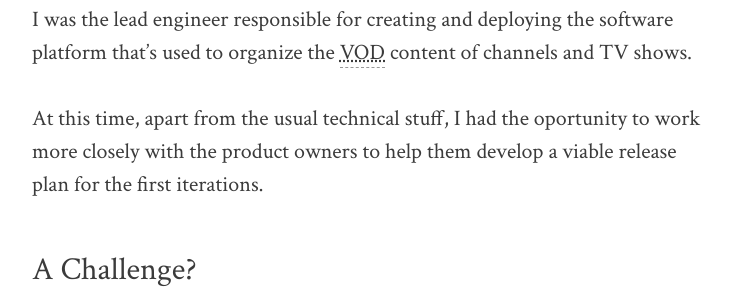
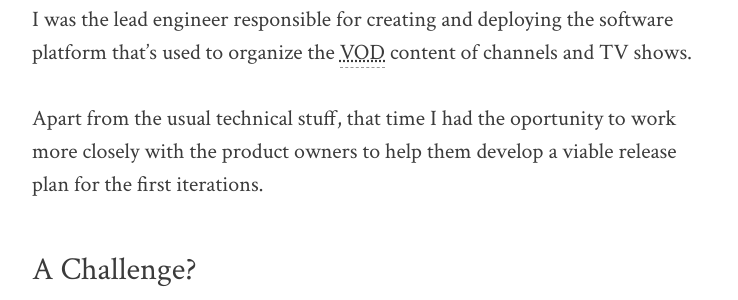
Before and after one commit to danielfm/danielfm.github.io, a Jekyll site: the page built from portfolio.md, in a window 1280 px wide and 900 px high, scrolled down 1300 px. Shown: the part 156-456 px from the top of the window, without its empty margins (268-1006 px from the left). Built offline with Jekyll 4.4.1, drawn with Linux system fonts in a browser that asks for light colours.

Commit message:
Small change in text.

```diff
--- a/portfolio.md
+++ b/portfolio.md
@@ -27,7 +27,7 @@ Link (in portuguese): <http://globosatplay.globo.com>
 I was the lead engineer responsible for creating and deploying the software
 platform that's used to organize the VOD content of channels and TV shows.
 
-At this time, apart from the usual technical stuff, I had the oportunity to work
+Apart from the usual technical stuff, that time I had the oportunity to work
 more closely with the product owners to help them develop a viable release plan
 for the first iterations.
 
```
